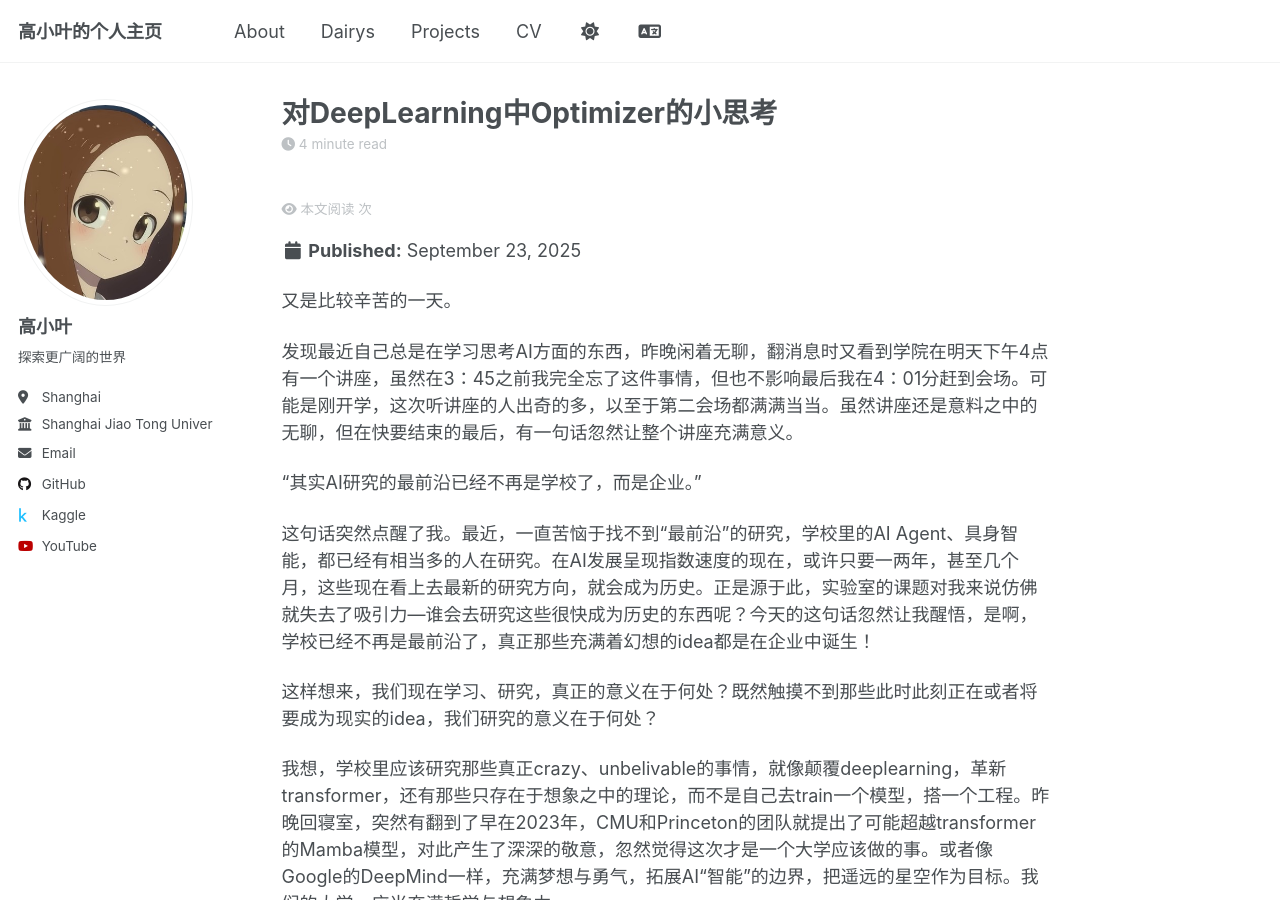
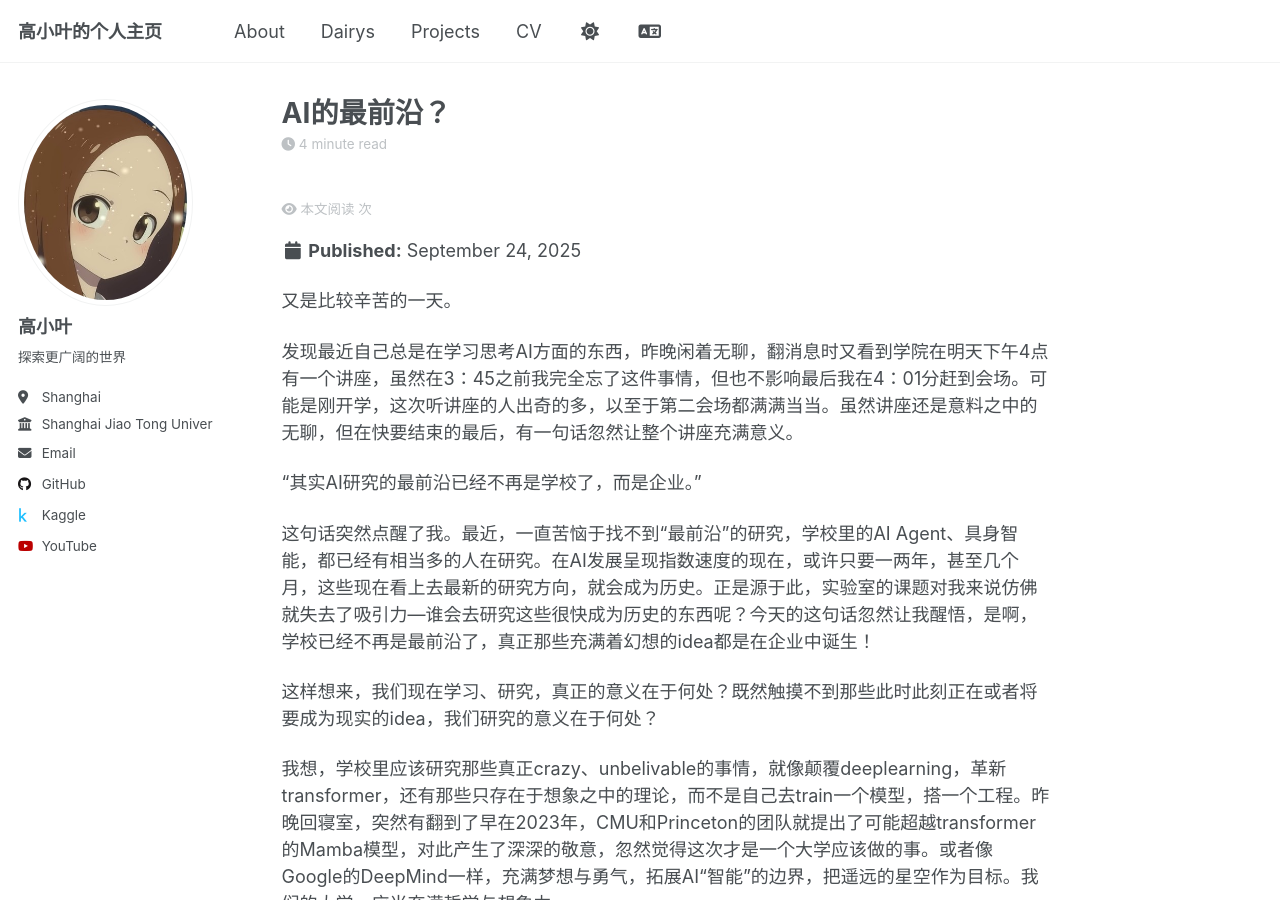
Before and after one commit to gaoyesjtu/gaoyesjtu.github.io, a Jekyll site: the page built from _dairys/2025-9-24-d.md, in a window 1280 px wide and 900 px high. Built offline with Jekyll 4.4.1, drawn with Linux system fonts in a browser that asks for light colours; comment, search, counter and statistics services are not loaded.

Commit message:
Update 2025-9-24-d.md

```diff
--- a/_dairys/2025-9-24-d.md
+++ b/_dairys/2025-9-24-d.md
@@ -1,6 +1,6 @@
 ---
-title: "对DeepLearning中Optimizer的小思考"
-date: 2025-09-23
+title: "AI的最前沿？"
+date: 2025-09-24
 tags: [学习研究]
 comments: true
 ---
```
